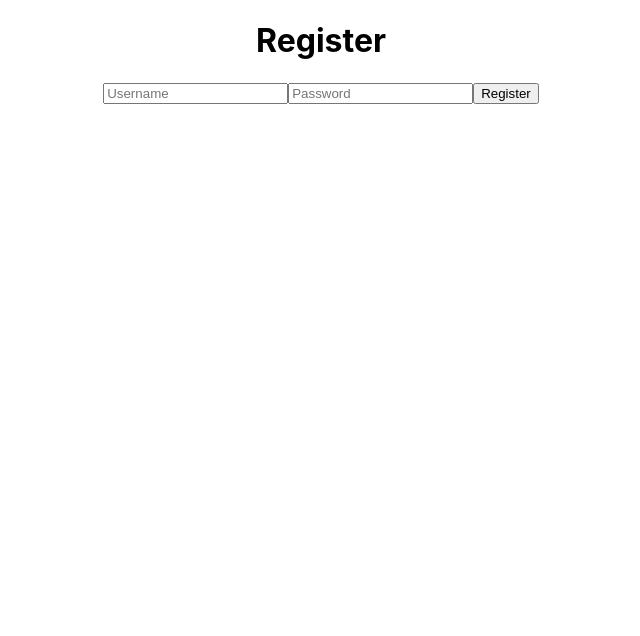
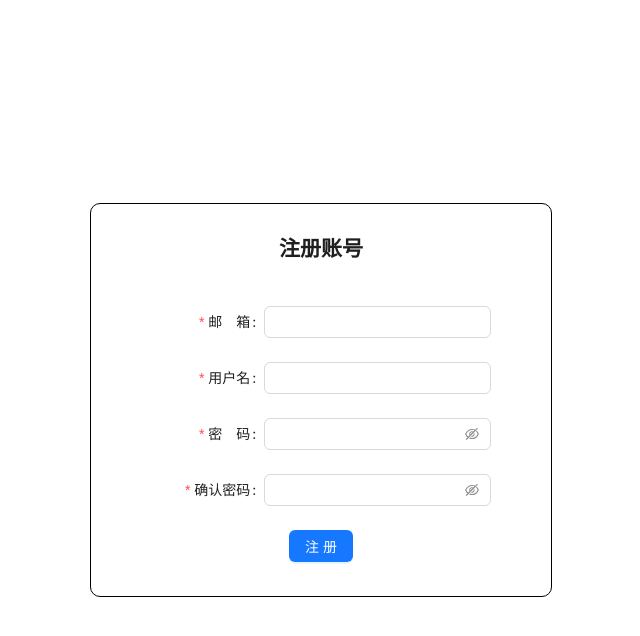
Before and after one commit to Jewelryyy/admin-web, a React (Create React App) app: page /register in a window 1280 px wide. Shown: the top 636 px of the page, without its empty margins (319-959 px from the left). Built offline with nearby package versions, Linux system fonts and the light colour scheme.

Commit message:
注册页面完成

```diff
--- a/src/App.js
+++ b/src/App.js
@@ -1,18 +1,13 @@
 import React from 'react';
-import { BrowserRouter as Router, Routes, Route } from 'react-router-dom';
+import { BrowserRouter as Router } from 'react-router-dom';
 import './App.css';
-import Login from './components/Login';
-import Register from './components/Register';
+import AppRoutes from './routes/appRoutes';
 
 function App() {
   return (
     <Router>
       <div className="App">
-        <Routes>
-          <Route path="/" element={<Login />} />
-          <Route path="/login" element={<Login />} />
-          <Route path="/register" element={<Register />} />
-        </Routes>
+        <AppRoutes />
       </div>
     </Router>
   );
--- a/src/components/Register.js
+++ b/src/components/Register.js
@@ -1,20 +1,147 @@
 import React, { useState } from 'react';
+import { useNavigate } from 'react-router-dom';
+import { Button, Form, Input, Space } from 'antd';
+
+const tailLayout = {
+    wrapperCol: {
+        offset: 4,
+        span: 16,
+    },
+};
 
 function Register() {
+    const [email, setEMail] = useState('');
     const [username, setUsername] = useState('');
     const [password, setPassword] = useState('');
+    const [confirmPassword, setConfirmPassword] = useState('');
+    const navigate = useNavigate();
 
     const handleRegister = () => {
         // 在这里处理注册逻辑
-        console.log(`Username: ${username}, Password: ${password}`);
+        console.log(`
+                EMail: ${email},
+                Username: ${username},
+                Password: ${password},
+                Confirm Password: ${confirmPassword}
+            `);
+    };
+
+    const onFinish = (values) => {
+        console.log('Success:', values);
+        alert('注册成功！');
+        navigate('/login');
+    };
+    const onFinishFailed = (errorInfo) => {
+        console.log('Failed:', errorInfo);
+        alert('表单验证失败，不能进行注册');
     };
 
     return (
-        <div>
-            <h1>Register</h1>
-            <input type="text" placeholder="Username" value={username} onChange={e => setUsername(e.target.value)} />
-            <input type="password" placeholder="Password" value={password} onChange={e => setPassword(e.target.value)} />
-            <button onClick={handleRegister}>Register</button>
+        <div style={{
+            display: 'flex',
+            justifyContent: 'center',
+            alignItems: 'center',
+            height: '100vh', // 使其占满整个视口高度
+        }}>
+            <Form
+                name="basic"
+                labelCol={{
+                    span: 8,
+                }}
+                wrapperCol={{
+                    span: 16,
+                }}
+                style={{
+                    maxWidth: 600,
+                    border: '1px solid #000', // 添加边框
+                    padding: '10px 60px 10px 60px', // 添加内边距
+                    borderRadius: '10px' // 添加边框圆角
+                }}
+                onFinish={onFinish}
+                onFinishFailed={onFinishFailed}
+                autoComplete="off"
+            >
+                <Form.Item {...tailLayout}>
+                    <h2>注册账号</h2>
+                </Form.Item>
+
+                <Form.Item
+                    label={<span>邮<span style={{ width: '1em', display: 'inline-block' }}></span>箱</span>}
+                    name="email"
+                    rules={[
+                        {
+                            required: true,
+                            message: '请输入邮箱!',
+                        },
+                        {
+                            pattern: /^[^\s@]+@[^\s@]+\.[^\s@]+$/,
+                            message: '请输入有效的邮箱地址!',
+                        },
+                    ]}
+                >
+                    <Input onChange={e => setEMail(e.target.value)} />
+                </Form.Item>
+
+                <Form.Item
+                    label="用户名"
+                    name="username"
+                    rules={[
+                        {
+                            required: true,
+                            message: '请输入用户名!',
+                        },
+                    ]}
+                >
+                    <Input onChange={e => setUsername(e.target.value)} />
+                </Form.Item>
+
+                <Form.Item
+                    label={<span>密<span style={{ width: '1em', display: 'inline-block' }}></span>码</span>}
+                    name="password"
+                    rules={[
+                        {
+                            required: true,
+                            message: '请输入密码!',
+                        },
+                        {
+                            pattern: /^(?=.*[a-z])(?=.*[A-Z])(?=.*\d)[a-zA-Z\d]{8,16}$/,
+                            message: '密码必须包含大小写字母和数字，且长度为8-16位!',
+                        },
+                    ]}
+                >
+                    <Input.Password onChange={e => setPassword(e.target.value)} />
+                </Form.Item>
+
+                <Form.Item
+                    label="确认密码"
+                    name="confirmPassword"
+                    dependencies={['password']}
+                    rules={[
+                        {
+                            required: true,
+                            message: '请再次输入密码!',
+                        },
+                        ({ getFieldValue }) => ({
+                            validator(_, value) {
+                                if (!value || getFieldValue('password') === value) {
+                                    return Promise.resolve();
+                                }
+                                return Promise.reject(new Error('两次输入的密码不一致!'));
+                            },
+                        }),
+                    ]}
+                >
+                    <Input.Password onChange={e => setConfirmPassword(e.target.value)} />
+                </Form.Item>
+
+                <Form.Item {...tailLayout}>
+                    <Space>
+                        <Button type="primary" htmlType="submit" onClick={handleRegister}>
+                            注 册
+                        </Button>
+                    </Space>
+                </Form.Item>
+            </Form>
         </div>
     );
 }
--- /dev/null
+++ b/src/routes/appRoutes.js
@@ -0,0 +1,23 @@
+import React, { useEffect } from 'react';
+import { Routes, Route, useNavigate, useLocation } from 'react-router-dom';
+import Login from '../components/Login';
+import Register from '../components/Register';
+
+export default function AppRoutes() {
+    const navigate = useNavigate();
+    const location = useLocation();
+
+    // Redirect to login page
+    useEffect(() => {
+        if (location.pathname === '/') {
+            navigate('/login');
+        }
+    }, [navigate, location]);
+
+    return (
+        <Routes>
+            <Route path="/login" element={<Login />} />
+            <Route path="/register" element={<Register />} />
+        </Routes>
+    );
+}
```
